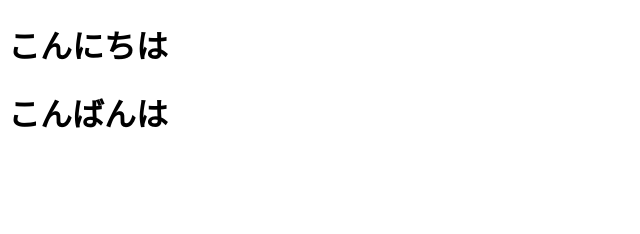
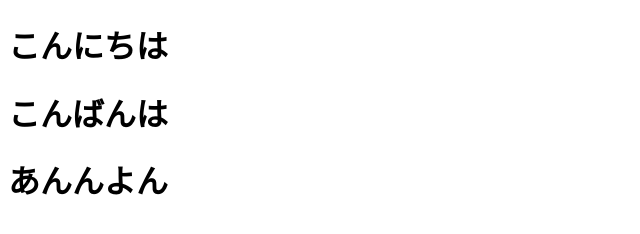
Before and after one commit to teyang39/test, a plain HTML site: page index.html in a window 1280 px wide. Shown: the whole page, without its empty margins (0-640 px from the left). Drawn offline with Linux system fonts and the light colour scheme.

Commit message:
あんんよん

```diff
--- a/index.html
+++ b/index.html
@@ -9,5 +9,6 @@
 <body>
   <h1>こんにちは</h1>
   <h1>こんばんは</h1>
+  <h1>あんんよん</h1>
 </body>
 </html>
```
